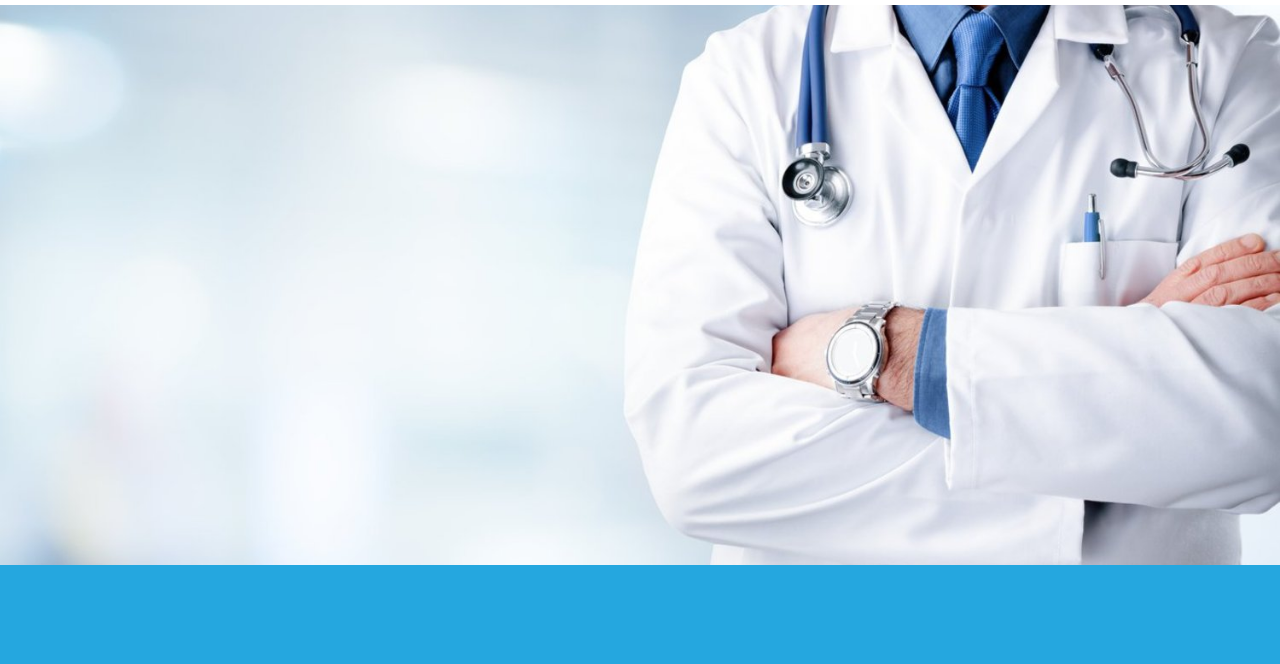
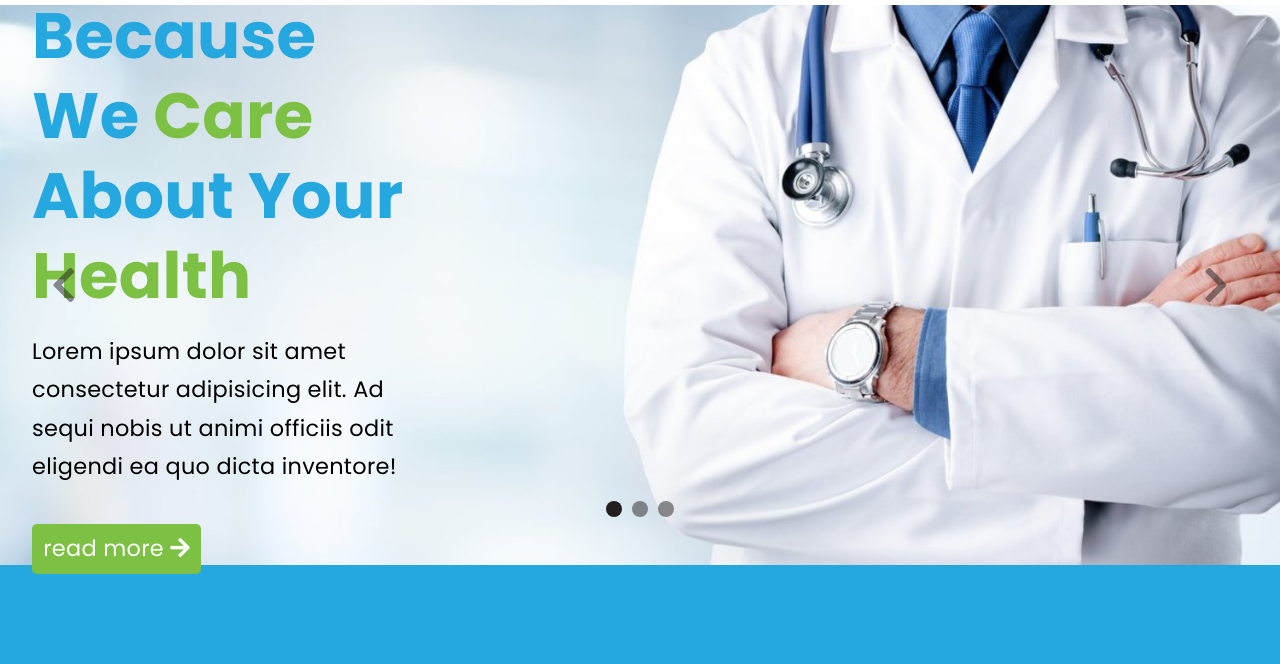
Before and after one commit to wokeoke/HTML-OurJourney, a plain HTML site: page index.html in a window 1280 px wide. Shown: the part 67-731 px from the top of the page. Drawn offline with Linux system fonts and the light colour scheme; files whose address does not match are found by name.

Commit message:
header hero

```diff
--- a/css/global.css
+++ b/css/global.css
@@ -6,6 +6,7 @@
   --PRIMARY-BLACK: #231f20;
   --PRIMARY-WHITE: #fff;
 
+  --PRIMARY-GREEN-DARK: #4b7e22;
   --PRIMARY-BLUE-DARK: #126183;
 
   --GRAY-100: #e8eaea;
--- a/css/index.css
+++ b/css/index.css
@@ -2,7 +2,80 @@
 .header {
   width: 100%;
   height: 70vh;
-  background: rebeccapurple;
+  position: relative;
+}
+
+.header .nav-buttons {
+  width: 92%;
+  height: 100%;
+  position: absolute;
+  left: 4%;
+  display: flex;
+  align-items: center;
+  justify-content: space-between;
+  font-size: 2.5rem;
+  margin: 0 auto;
+  color: var(--PRIMARY-BLACK);
+  opacity: 0.5;
+  z-index: 9;
+}
+
+.header .nav-dots {
+  width: 100%;
+  height: 100%;
+  position: absolute;
+  display: flex;
+  align-items: flex-end;
+  justify-content: center;
+  bottom: 3rem;
+  z-index: 9;
+}
+
+.header .nav-dots > div:first-child {
+  background: var(--PRIMARY-BLACK);
+  opacity: 1;
+}
+
+.header .nav-dots .dot {
+  background: var(--PRIMARY-BLACK);
+  opacity: 0.5;
+  width: 1rem;
+  height: 1rem;
+  border-radius: 50%;
+  margin: 0 0.3rem;
+}
+
+.header .container .content {
+  width: 30vw;
+  height: 100%;
+  position: absolute;
+  display: flex;
+  flex-direction: column;
+  align-items: flex-start;
+  justify-content: center;
+}
+
+.header .container .content h1 {
+  color: var(--PRIMARY-BLUE);
+  font-size: 4rem;
+  line-height: 5rem;
+  text-transform: capitalize;
+  font-weight: 700;
+  margin-bottom: 1rem;
+}
+
+.header .container .content h1 span {
+  color: var(--PRIMARY-GREEN);
+}
+
+.header .container .content p {
+  font-size: 1.4rem;
+  line-height: 2.4rem;
+  margin-bottom: 2.4rem;
+}
+
+.header .container .content a {
+  font-size: 1.4rem;
 }
 
 .header img {
@@ -88,7 +161,7 @@
 /* MARK: SECTION INFO */
 .section-info {
   width: 100%;
-  height: 50vh;
+  height: 55vh;
   background-color: var(--PRIMARY-GREEN);
 }
 
@@ -104,15 +177,14 @@
 }
 
 .section-info .container > *:first-child {
-  height: 50%;
   grid-column: 1 / span 5;
   text-align: center;
-  font-size: 2rem;
+  font-size: 1.2rem;
   color: var(--PRIMARY-WHITE);
 }
 
 .section-info .container .card {
-  margin-top: -13rem;
+  margin-top: -10rem;
 }
 
 .section-info .card {
@@ -158,6 +230,7 @@
 }
 
 .section-chat .left {
+  height: 100%;
   display: flex;
   flex-direction: column;
   justify-content: center;
@@ -170,22 +243,22 @@
 
 .section-chat .left p {
   margin-bottom: 1rem;
+  width: 80%;
 }
 
 .section-chat .left .btn {
-  margin-bottom: 1rem;
-  display: block;
+  margin-bottom: 1.5rem;
   align-self: flex-start;
 }
 
 .section-chat .left img {
-  width: 115%;
+  width: 90%;
   object-fit: contain;
 }
 
 .section-chat .right {
   position: absolute;
-  height: 90%;
+  height: 95%;
   right: 2rem;
   bottom: 0;
 }
--- a/index.html
+++ b/index.html
@@ -69,7 +69,31 @@
 
     <!-- MARK: HEADER HERO -->
     <header class="header">
-      <div class="container"></div>
+      <nav class="nav-buttons">
+        <i class="fas fa-chevron-left"></i>
+        <i class="fas fa-chevron-right"></i>
+      </nav>
+
+      <div class="nav-dots">
+        <div class="dot"></div>
+        <div class="dot"></div>
+        <div class="dot"></div>
+      </div>
+
+      <div class="container">
+        <div class="content">
+          <h1>because we <span>care</span> about your <span>health</span></h1>
+          <p>
+            Lorem ipsum dolor sit amet consectetur adipisicing elit. Ad sequi
+            nobis ut animi officiis odit eligendi ea quo dicta inventore!
+          </p>
+          <a href="#" class="btn">
+            read more
+            <i class="fas fa-arrow-right"></i>
+          </a>
+        </div>
+      </div>
+
       <img src="./img/carousel/carousel-1.jpg" alt="carousel-1" />
     </header>
 
@@ -150,8 +174,13 @@
       <!-- MARK: SECTION INFO -->
       <section class="section-info">
         <div class="container">
-          <h1>Lorem ipsum dolor sit amet.</h1>
-
+          <div>
+            <h1>Lorem ipsum dolor sit amet.</h1>
+            <p>
+              Lorem ipsum dolor sit amet consectetur adipisicing elit.
+              Laudantium animi, ullam quo asperiores laborum nisi.
+            </p>
+          </div>
           <a href="#">
             <div class="card">
               <img
@@ -207,7 +236,10 @@
           <!-- left panel -->
           <div class="left">
             <h1>Lorem ipsum dolor sit amet.</h1>
-            <p>Lorem ipsum dolor sit amet consectetur adipisicing elit. Vel</p>
+            <p>
+              Lorem ipsum, dolor sit amet consectetur adipisicing elit. Modi
+              necessitatibus, a vero harum nihil architecto ullam.
+            </p>
             <a href="#" class="btn btn-block">
               join now
               <i class="fas fa-arrow-right"></i>
```
